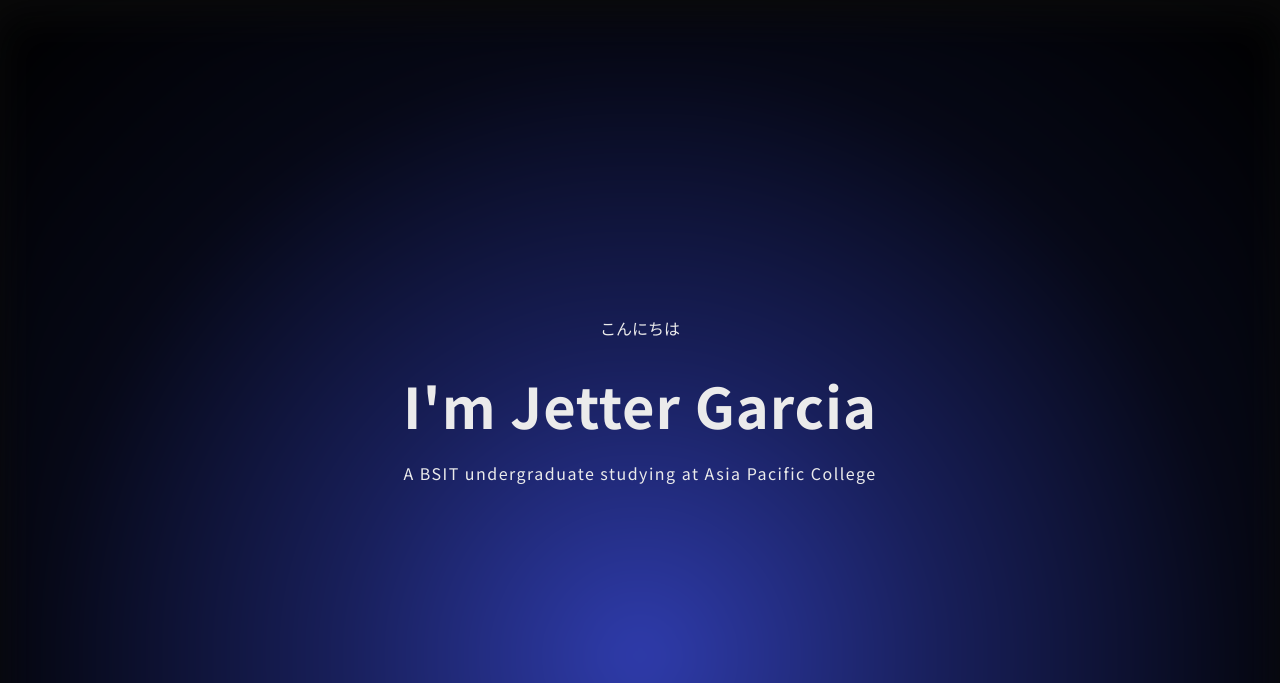
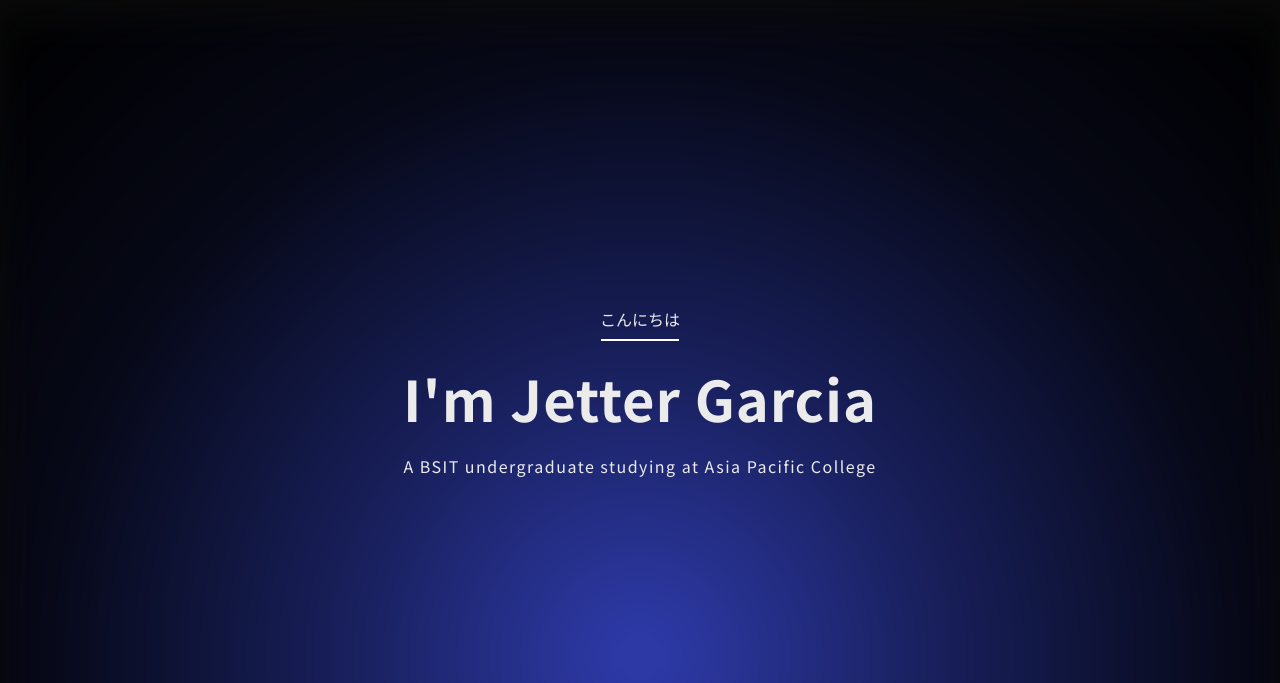
Before and after one commit to jetsgarcia/lab2, a PHP site: page / in a window 1280 px wide. Shown: the top 683 px of the page. Run offline with PHP 8.4, Linux system fonts and the light colour scheme; some libraries are stand-ins or nearby versions.

Commit message:
Minor improvements in the text effect animation in the japanese text

```diff
--- a/week3/assets/styles.css
+++ b/week3/assets/styles.css
@@ -68,8 +68,39 @@ header::before {
   filter: blur(20px);
   z-index: -1;
 }
-header .japanese {
+header div {
+  display: inline-block;
+  width: auto;
+  margin-bottom: 1rem;
+}
+header div .japanese {
+  display: inline-block;
   margin-bottom: 1.5rem;
+  height: 1rem;
+}
+header div .underline {
+  display: block;
+  height: 2px;
+  width: 100%;
+  background-color: #fff;
+  margin-top: -0.5rem;
+  animation: underlineExpand 3s ease-in-out infinite;
+}
+@keyframes underlineExpand {
+  0%, 100% {
+    transform: scaleX(0.8);
+    transform-origin: 50% 100%;
+  }
+  25%, 75%, 50% {
+    transform: scaleX(1);
+    transform-origin: 50% 100%;
+  }
+}
+header .element-to-animate {
+  display: inline-block;
+  border-bottom: 1px solid #000;
+  transition: border-bottom-width 0.3s ease;
+  animation: underlineExpand 1s ease-in-out;
 }
 header h1 {
   letter-spacing: 1px;
--- a/week3/assets/styles.scss
+++ b/week3/assets/styles.scss
@@ -76,8 +76,44 @@ header {
     z-index: -1;
   }
 
-  .japanese {
-    margin-bottom: 1.5rem;
+  div {
+    display: inline-block;
+    width: auto;
+    margin-bottom: 1rem;
+    .japanese {
+      display: inline-block;
+      margin-bottom: 1.5rem;
+      height: 1rem;
+    }
+    .underline {
+      display: block;
+      height: 2px;
+      width: 100%;
+      background-color: #fff;
+      margin-top: -0.5rem;
+      animation: underlineExpand 3s ease-in-out infinite;
+    }
+  }
+
+  @keyframes underlineExpand {
+    0%,
+    100% {
+      transform: scaleX(0.8);
+      transform-origin: 50% 100%;
+    }
+    25%,
+    75%,
+    50% {
+      transform: scaleX(1);
+      transform-origin: 50% 100%;
+    }
+  }
+
+  .element-to-animate {
+    display: inline-block;
+    border-bottom: 1px solid #000;
+    transition: border-bottom-width 0.3s ease;
+    animation: underlineExpand 1s ease-in-out;
   }
 
   h1 {
--- a/week3/index.htm
+++ b/week3/index.htm
@@ -17,7 +17,10 @@
   <body>
     <header>
       <div>
-        <p class="japanese" data-value="HELLO">こんにちは</p>
+        <div>
+          <p class="japanese" data-value="HELLO"></p>
+          <span class="underline"></span>
+        </div>
         <h1>I'm Jetter Garcia</h1>
         <p class="subheading">
           A BSIT undergraduate studying at Asia Pacific College
```
Also changed, not shown: week3/script.js (+27 -16 lines), 1 other file.
